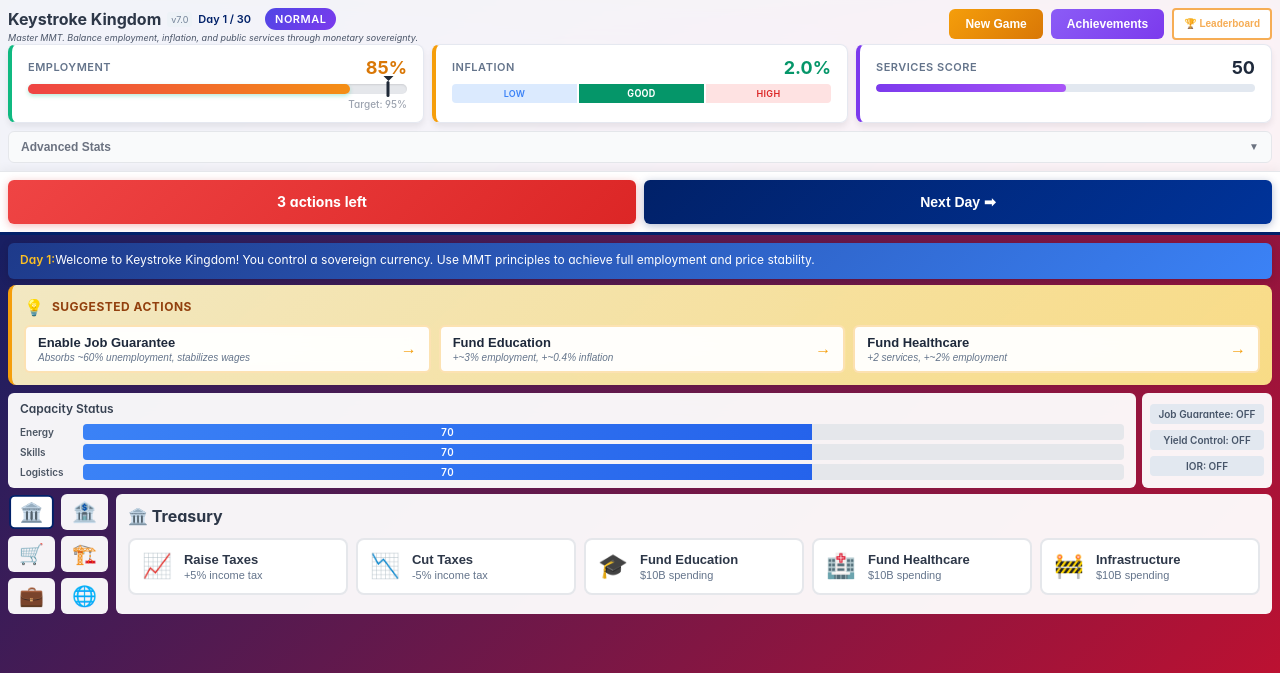
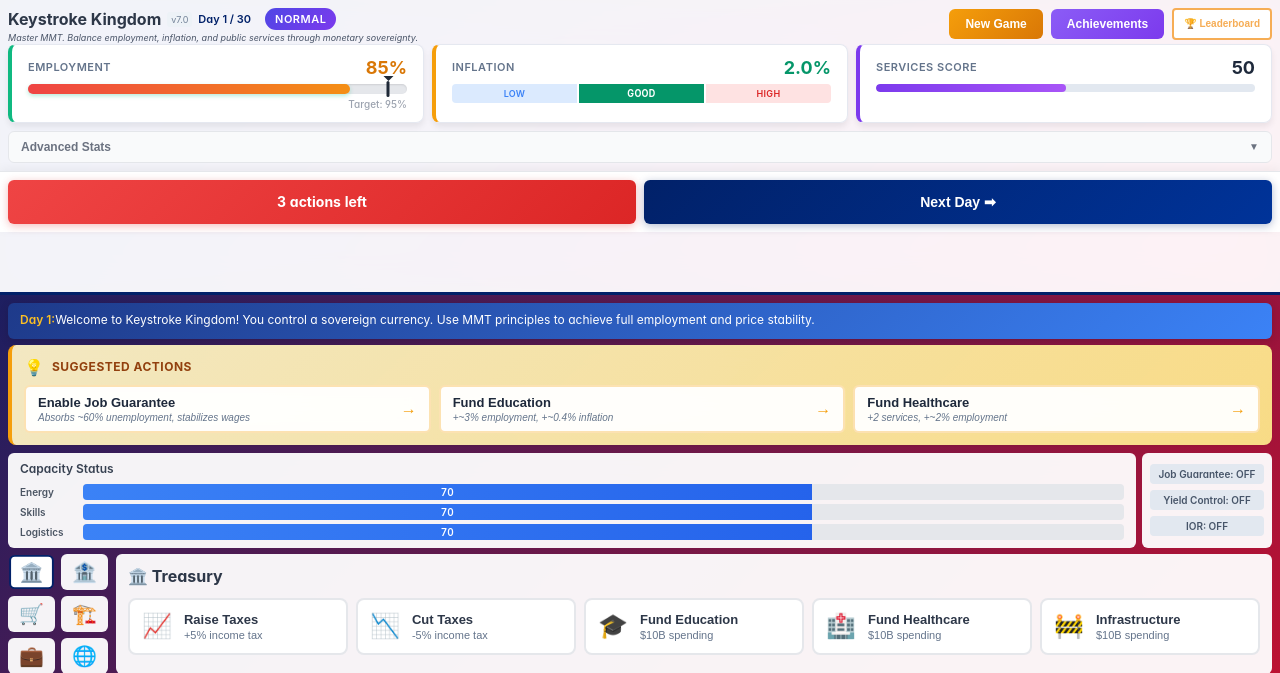
Before and after one commit to ChrisB2025/Keystroke-Kingdom, a Django app: page / in a window 1280 px wide. Shown: the top 673 px of the page. Run offline with Django 5.2, Linux system fonts and the light colour scheme.

Commit message:
Add padding-bottom to upper-panel for sticky action controls clearance

```diff
--- a/static/game/game.css
+++ b/static/game/game.css
@@ -596,7 +596,7 @@
             -webkit-backdrop-filter: blur(20px) saturate(180%);
             border-bottom: 3px solid var(--color-primary, #012169);
             padding: var(--space-2, 8px);
-            padding-bottom: 0;
+            padding-bottom: 60px;
             display: flex;
             flex-direction: column;
             max-height: 42vh;
```
